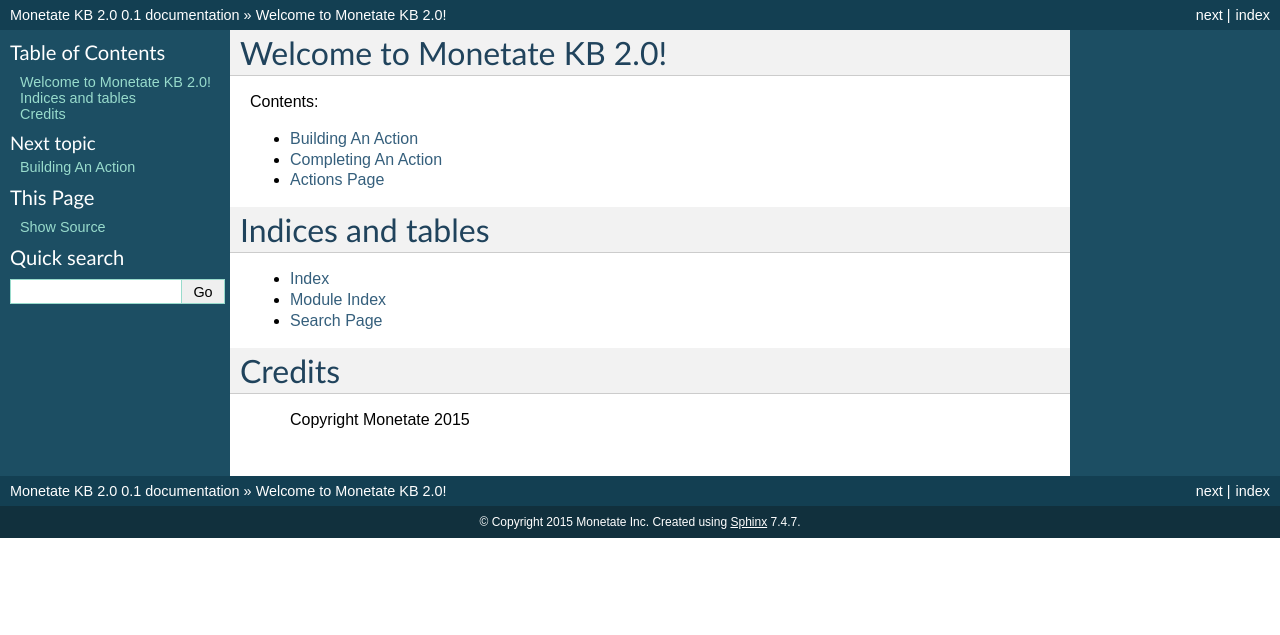
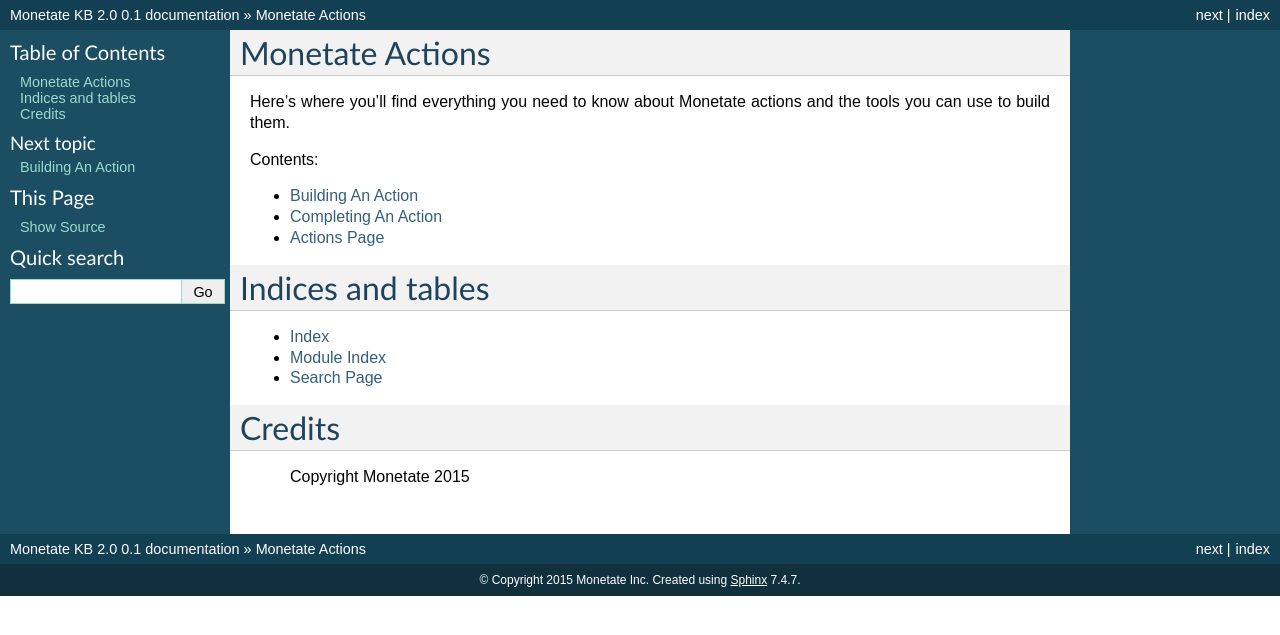
Before and after one commit to CodenameVera/drunken-wookie, a Sphinx documentation site: the page built from docs/index.rst, in a window 1280 px wide. Shown: the top 635 px of the page. Built offline with Sphinx 7.4.7, drawn with Linux system fonts in a browser that asks for light colours.

Commit message:
Update index.rst

```diff
--- a/docs/index.rst
+++ b/docs/index.rst
@@ -3,8 +3,10 @@
    You can adapt this file completely to your liking, but it should at least
    contain the root `toctree` directive.
 
-Welcome to Monetate KB 2.0!
+Monetate Actions
 =================================
+
+Here's where you'll find everything you need to know about Monetate actions and the tools you can use to build them.
 
 Contents:
 
```
